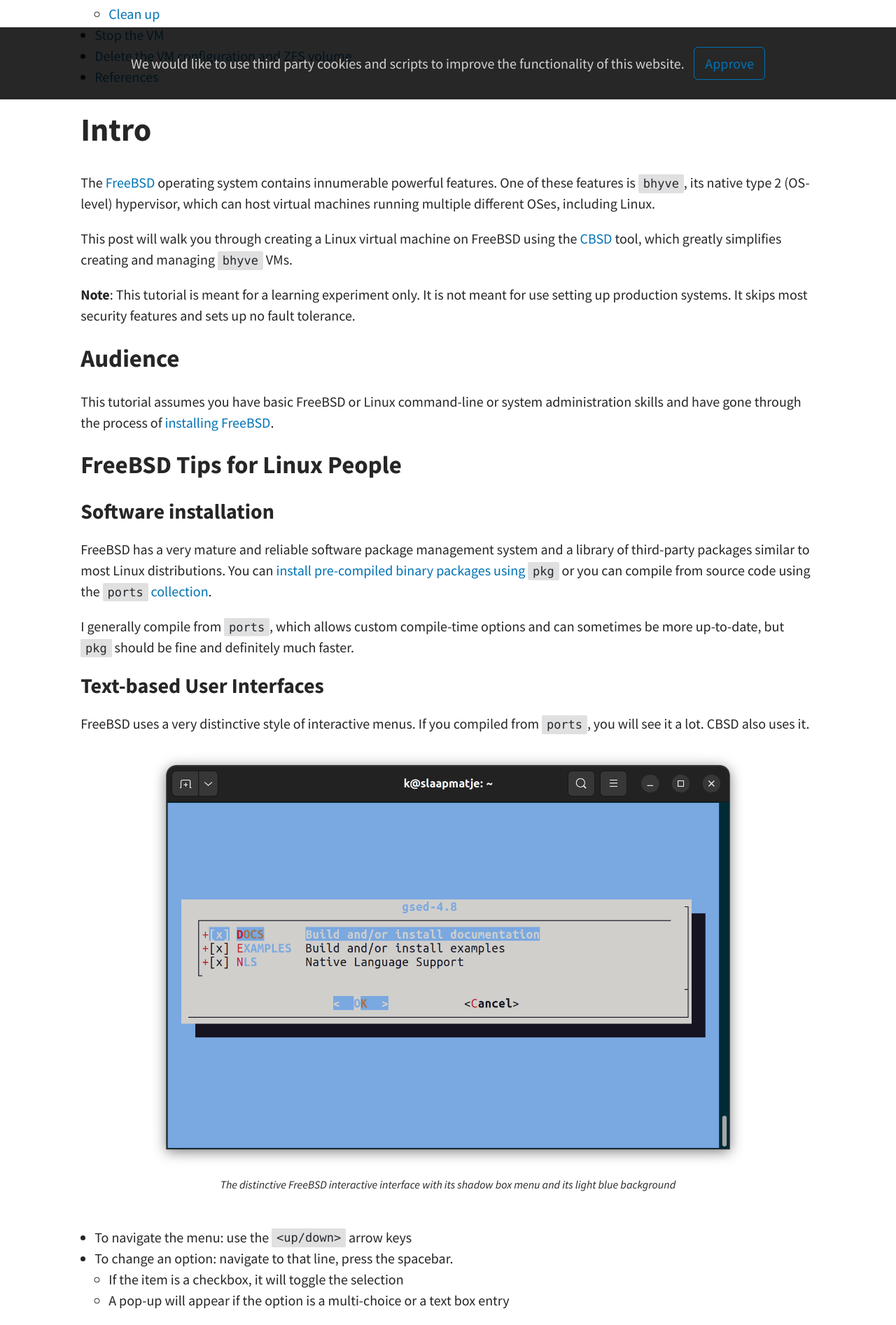
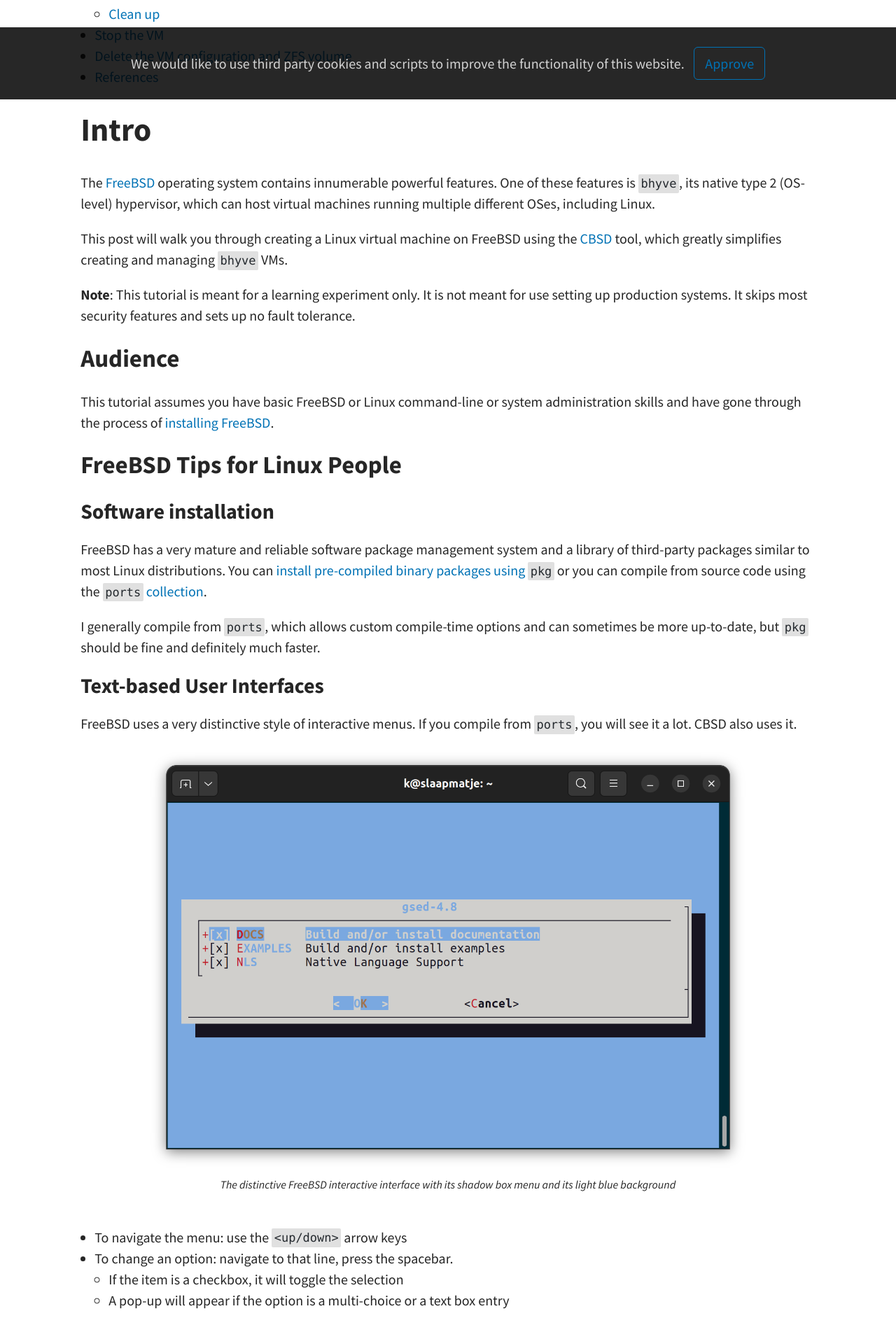
Before and after one commit to kbruner/productionwithscissors, a Jekyll site: the page built from _posts/2022-09-02-fun-with-freebsd-first-linux.md, in a window 1280 px wide. Shown: the part 758-2651 px from the top of the page at 70% size. Built offline with Jekyll 4.4.1, drawn with Linux system fonts in a browser that asks for light colours.

Commit message:
more tweaks

```diff
--- a/_posts/2022-09-02-fun-with-freebsd-first-linux.md
+++ b/_posts/2022-09-02-fun-with-freebsd-first-linux.md
@@ -78,7 +78,7 @@
 
 ### Text-based User Interfaces
 
-FreeBSD uses a very distinctive style of interactive menus. If you compiled
+FreeBSD uses a very distinctive style of interactive menus. If you compile
 from `ports`, you will see it a lot. CBSD also uses it.
 
 <div align="center">
--- a/_sass/base/_highlight.scss
+++ b/_sass/base/_highlight.scss
@@ -46,7 +46,7 @@
 }
 
 code.highlighter-rouge {
-  padding: 0.2em 0.4em;
+  padding: 0.2em 0.2em;
   font-size: $font-size-code;
   background-color: var(--code-background);
   color: var(--code-inline);
```
